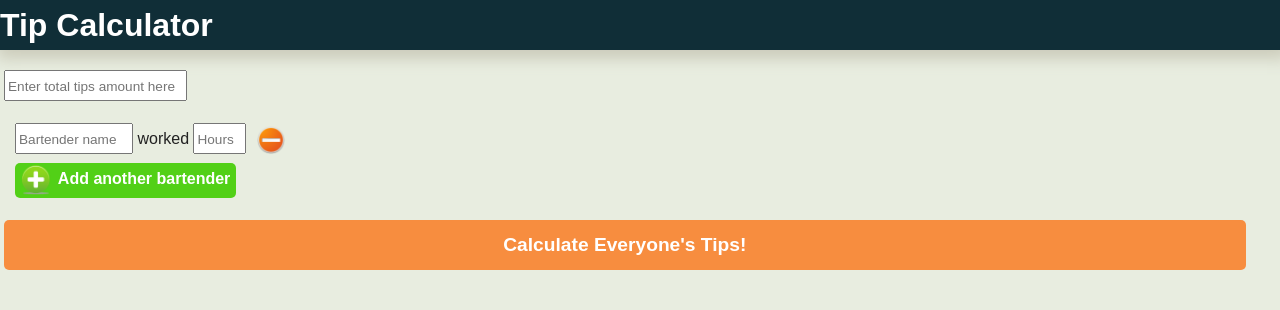
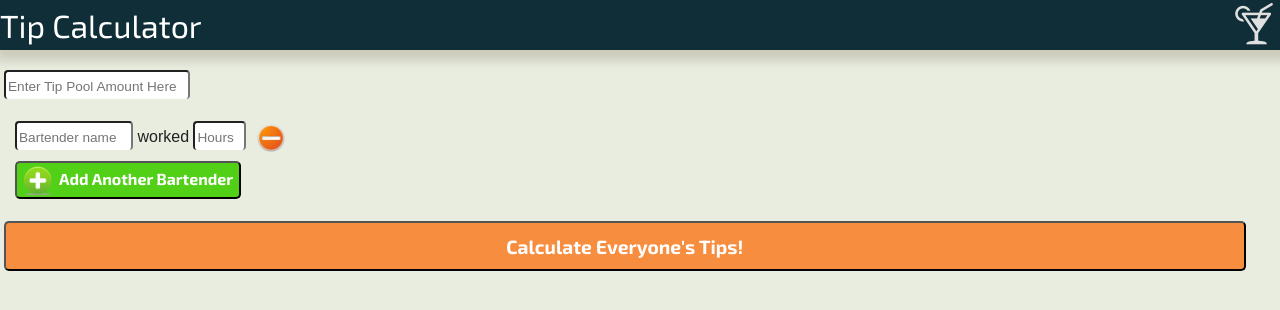
Before and after one commit to Uzmani/uzmani.github.io, a plain HTML site: page index.html in a window 1280 px wide. Drawn offline with Linux system fonts and the light colour scheme.

Commit message:
cocktail icon added

```diff
--- a/css/main.css
+++ b/css/main.css
@@ -102,6 +102,11 @@ body {
   margin: 0px;
 }
 
+input {
+  border-radius: 4px;
+  border-bottom: darkgray;
+}
+
 #container {
   margin: 0 auto;
 }
@@ -110,21 +115,29 @@ body {
   background-color: #102e37;
   height: 50px;
   line-height: 50px;
-  -moz-box-shadow:    3px 3px 5px 6px #ccc;
-  -webkit-box-shadow: 3px 3px 5px 6px #ccc;
-  box-shadow:         3px 3px 15px 6px #ccb;
+  -moz-box-shadow:    3px 3px 10px 8px #ccc;
+  -webkit-box-shadow: 3px 3px 10px 8px #ccc;
+  box-shadow:         3px 3px 10px 8px #ccb;
 }
 
 #heading h1 {
+  font-family: 'Exo 2', sans-serif;
+  font-weight: 400;
   margin:0;
   padding:0;
   color: #fff;
 }
 
+#heading img {
+  position: absolute;
+  height: 50px;
+  top:0;
+  right:0;
+}
+
 /* results styles */
 #first-name {
     font-size: 1.5em;
-
 }
 
 #tips-made {
@@ -150,7 +163,7 @@ body {
 }
 
 #total-pool {
-  width: 175px;
+  width: 178px;
   height: 25px;
   margin: 20px 0 0 4px;
 
@@ -200,10 +213,12 @@ label.error {
 
 /*Add bartender button*/
 #add-button {
+  font-family: 'Exo 2', sans-serif;
+  font-weight: 700;
+  font-size: 1em;
   background-color: #52D017;
-  height: 35px;
-  border-style: none;
-  font-weight: bold;
+  height: 38px;
+  line-height: 30px;
   color: white;
   margin: 0 0 0 15px;
   border-radius: 5px;
@@ -214,6 +229,8 @@ label.error {
   margin: 0 3px 0 0;
 }
 
+
+
 /*Remove bartenter button*/
 
 .remove-button {
@@ -223,8 +240,10 @@ label.error {
 
 /*Calculate tips button */
 .calc-button {
+  font-family: 'Exo 2', sans-serif;
+  font-weight: 700;
+  font-size: 1.2em;
   background-color: #F78D3F;
-  border-style: none;
   border-radius: 5px;
   font-size: 1.2em;
   font-weight: bold;
--- a/index.html
+++ b/index.html
@@ -14,6 +14,7 @@
 
         <link rel="stylesheet" href="css/normalize.css">
         <link rel="stylesheet" href="css/main.css">
+        <link href='http://fonts.googleapis.com/css?family=Exo+2:400,700' rel='stylesheet' type='text/css'>
         <script src="js/vendor/modernizr-2.6.2.min.js"></script>
         <script src="js/vendor/handlebars.js"></script>
 
@@ -27,9 +28,10 @@
       <div id="container">
         <div id="heading">
           <h1>Tip Calculator</h1>
+          <img src="img/cocktail.png">
         </div>
         <div id="total">
-          <input id="total-pool" name="totaltips" placeholder="Enter total tips amount here">
+          <input id="total-pool" name="totaltips" placeholder="Enter Tip Pool Amount Here">
         </div>
         <br>
 
@@ -43,7 +45,7 @@
         <div id='error-list'></div>
         <button id="add-button">
           <span><img src="img/add1.png"></span>
-          <span>Add another bartender</span>
+          <span class="add-text">Add Another Bartender</span>
         </button>
         <br><br>
         <button class="calc-button">Calculate Everyone's Tips!</button>
```
Also changed, not shown: img/cocktail.png (added).
